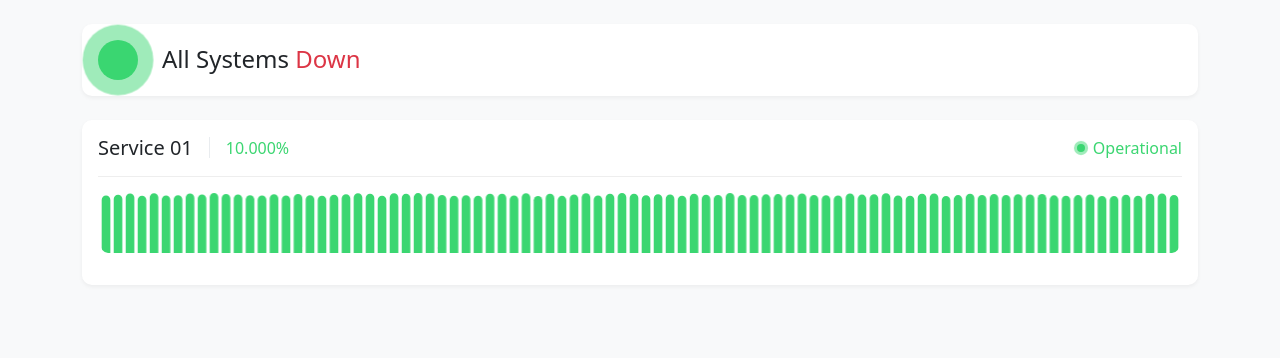
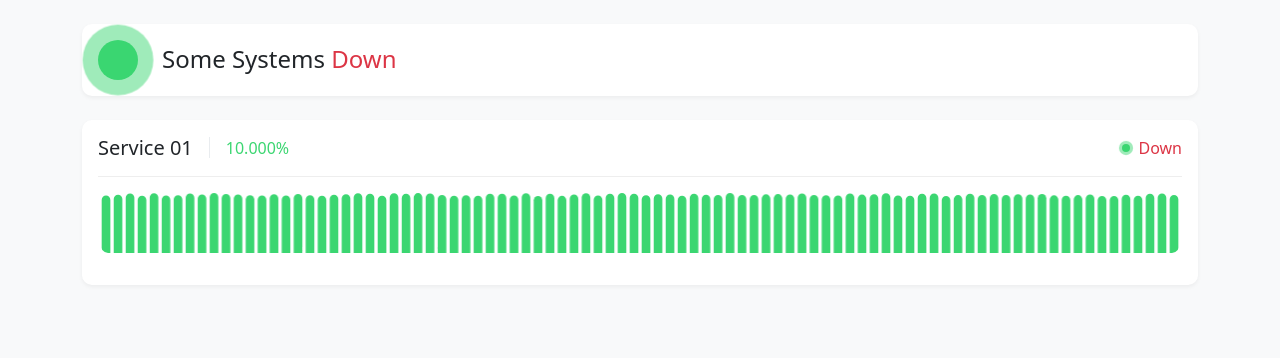
Before and after one commit to connecta-soft/crm-system-status, a Flask app: template templates/index.html in a window 1280 px wide. Shown: the part 62-420 px from the top of the page. Run offline with Flask 3, Linux system fonts and the light colour scheme; the template is opened without the code that fills it: most values are stand-ins (such as "Sample title", 1, 10 or a date in 2020).

Commit message:
Checkpoint before revert - Build the initial prototype
Update monitor display to show individual system status and improve visual feedback.

Screenshot: https://storage.googleapis.com/screenshot-production-us-central1/2dded96f-fb4e-4c71-b383-ee3c9c8cf284/eba5dc6f-902d-40a9-8267-e0fc90ada581.jpg

```diff
--- a/templates/index.html
+++ b/templates/index.html
@@ -15,7 +15,7 @@
                             <span class="live-dot"></span>
                         </div>
                         <div>
-                            <h2 class="h4 mb-0">All Systems <span class="{{ 'text-success' if all_operational else 'text-danger' }}">{{ 'Operational' if all_operational else 'Down' }}</span></h2>
+                            <h2 class="h4 mb-0">Some Systems <span class="{{ 'text-success' if all_operational else 'text-danger' }}">{{ 'Operational' if all_operational else 'Down' }}</span></h2>
                         </div>
                     </div>
                 </div>
@@ -24,7 +24,7 @@
 
         <div class="services-list">
             {% for monitor in monitors %}
-                <div class="monitor-card mb-4" data-monitor-id="{{ monitor.id }}">
+                <div class="monitor-card mb-4" data-monitor-id="{{ monitor.id }}" data-status="{{ monitor.status }}">
                     <div class="card">
                         <div class="card-body">
                             <div class="service-header mb-3">
@@ -35,8 +35,8 @@
                                         <span class="uptime-percentage">{{ "%.3f"|format(monitor.uptime) }}%</span>
                                     </div>
                                     <div class="service-status">
-                                        <span class="live-dot"></span>
-                                        <span class="status-text">Operational</span>
+                                        <span class="live-dot {{ 'live-dot-down' if monitor.status == 'Down' }}"></span>
+                                        <span class="status-text {{ 'text-danger' if monitor.status == 'Down' }}">{{ monitor.status }}</span>
                                     </div>
                                 </div>
                             </div>
```
